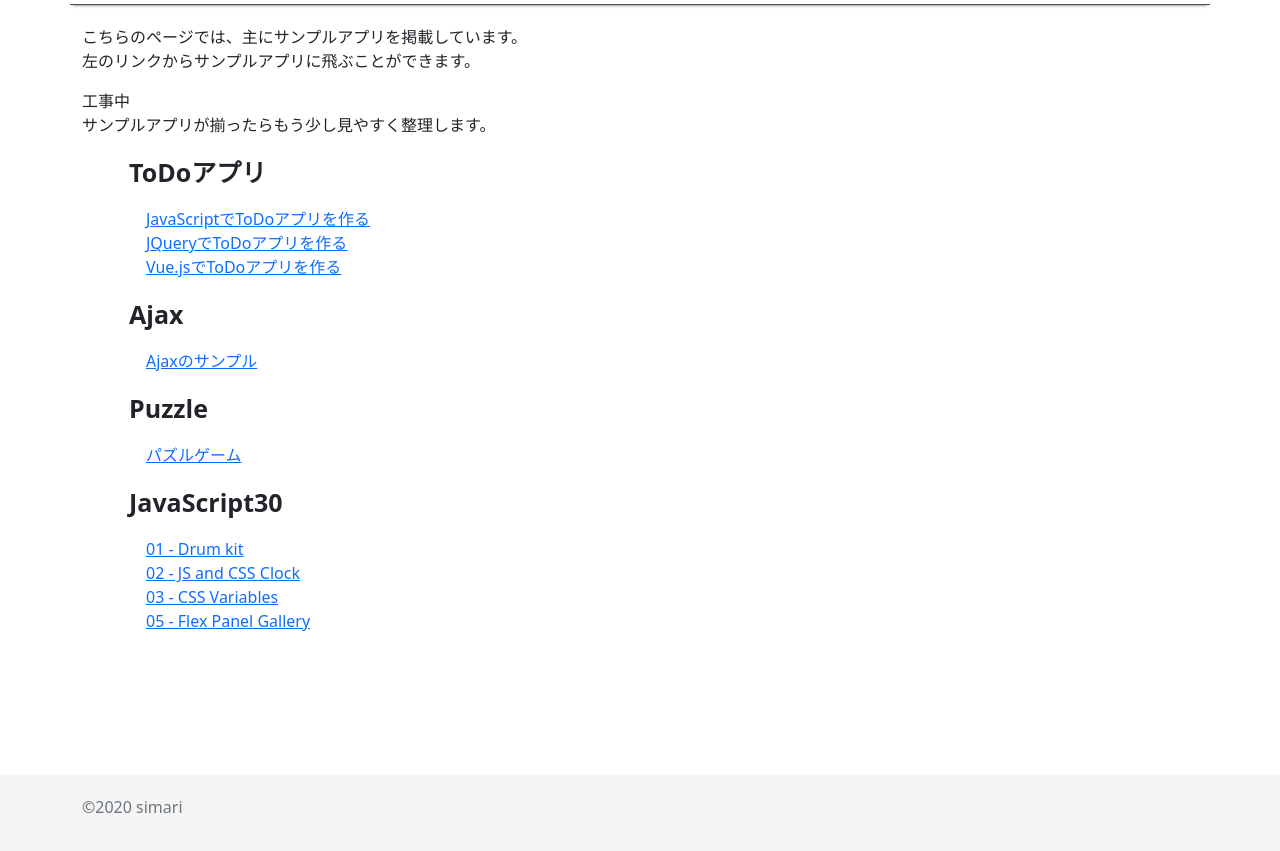
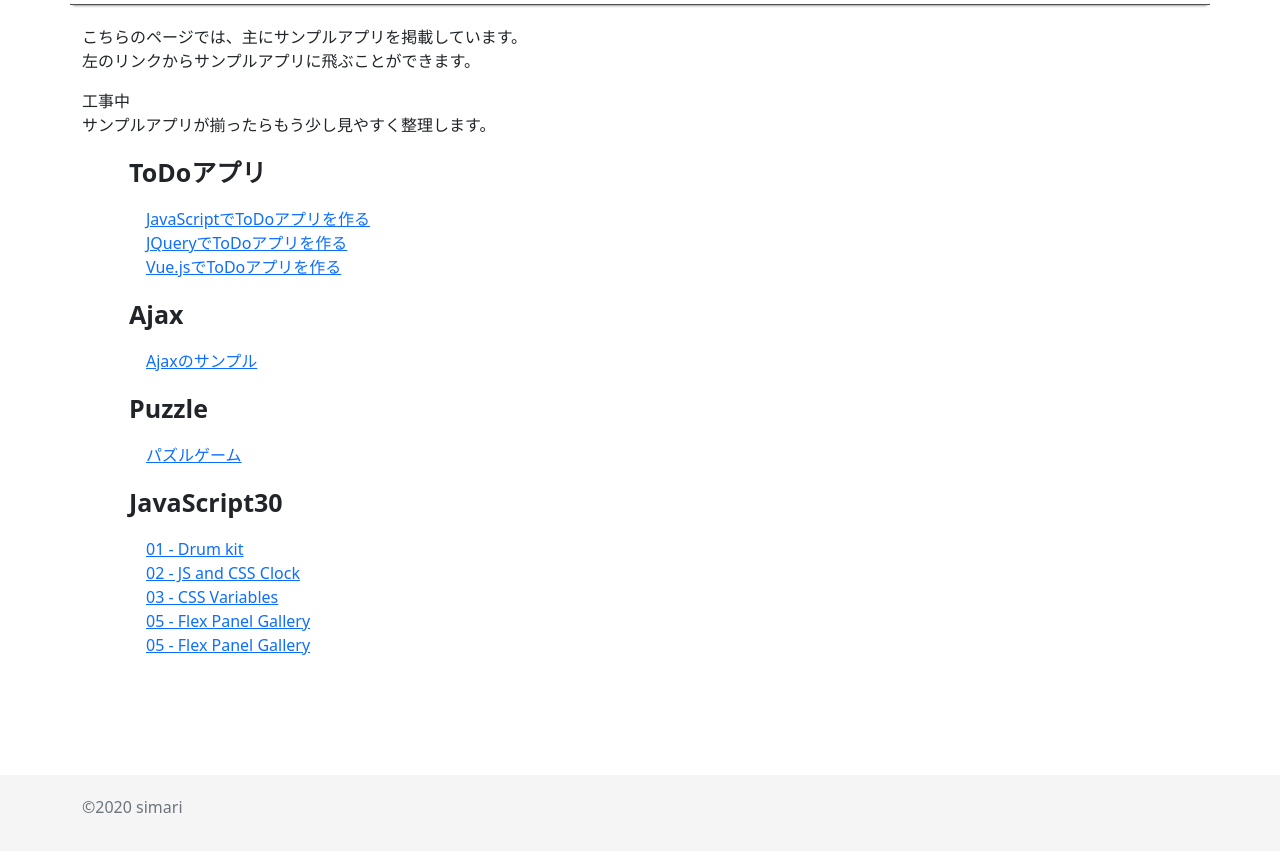
Before and after one commit to simari1/MyStudyPage, a plain HTML site: page View/learn.html in a window 1280 px wide. Shown: the part 195-1046 px from the top of the page. Drawn offline with Linux system fonts and the light colour scheme.

Commit message:
add link

```diff
--- a/View/learn.html
+++ b/View/learn.html
@@ -80,6 +80,9 @@
             <li>
               <a href="/View/Learn/JavaScript30/05 - Flex Panel Gallery/index-START.html" target="_blank">05 - Flex Panel Gallery</a>
             </li>
+            <li>
+              <a href="/View/Learn/JavaScript30/06 - Type Ahead/index-START.html" target="_blank">05 - Flex Panel Gallery</a>
+            </li>
           </ul>
         </li>
       </ul>
```
